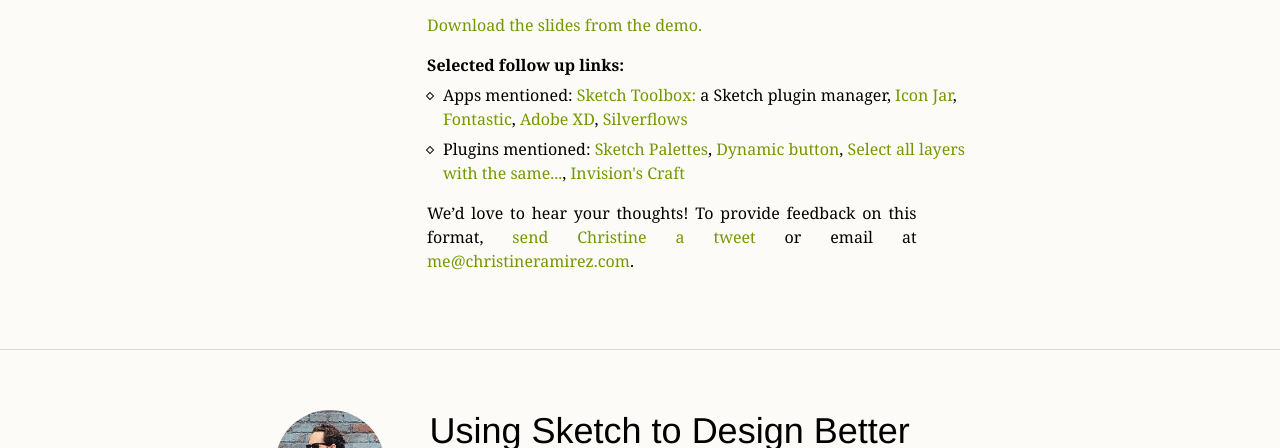
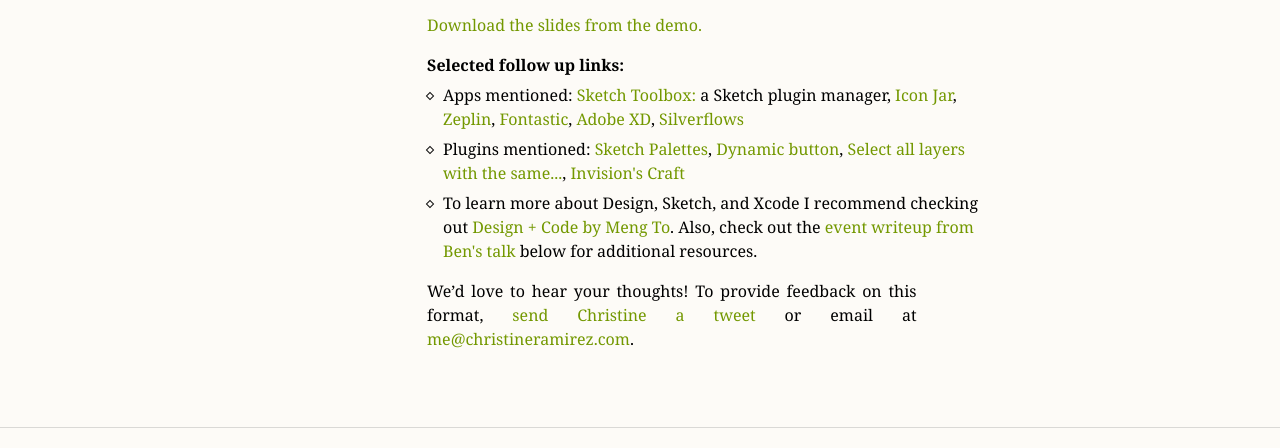
Before and after one commit to christineramirez/design-collab, a plain HTML site: page index.html in a window 1280 px wide. Shown: the part 1396-1844 px from the top of the page. Drawn offline with nearby package versions, Linux system fonts and the light colour scheme; a script that the page names is missing.

Commit message:
Added additional apps and resources mentioned

```diff
--- a/index.html
+++ b/index.html
@@ -131,9 +131,11 @@
             <h4 class="strong">Selected follow up links:</h4>
 
             <ul class="diamond">
-              <li>Apps mentioned: <a href="http://sketchtoolbox.com/" target="_blank">Sketch Toolbox:</a> a Sketch plugin manager, <a href="http://geticonjar.com" target="_blank">Icon Jar</a>,
+              <li>Apps mentioned: <a href="http://sketchtoolbox.com/" target="_blank">Sketch Toolbox:</a> a Sketch plugin manager, <a href="http://geticonjar.com" target="_blank">Icon Jar</a>, <a href="https://zeplin.io/" target="_blank">Zeplin</a>,
    <a href="http://fontastic.me/" target="_blank">Fontastic</a>, <a href="http://www.adobe.com/products/experience-design.html" target="_blank">Adobe XD</a>, <a href="http://silverflows.com/" target="_blank">Silverflows</a></li>
               <li>Plugins mentioned: <a href="https://github.com/andrewfiorillo/sketch-palettes" target="_blank">Sketch Palettes</a>, <a href="https://github.com/fuggfuggfugg/sketch-dynamic-button-3.5" target="_blank">Dynamic button</a>, <a href="https://github.com/wonderbit/sketch-select-similar-layers" target="_blank">Select all layers with the same...</a>, <a href="https://www.invisionapp.com/craft" target="_blank">Invision's Craft</a></li>
+              <li>To learn more about Design, Sketch, and Xcode I recommend checking out <a href="https://designcode.io/" target="_blank">Design + Code by Meng To</a>. Also, check out the <a href="#sketchben">event writeup from Ben's talk</a> below for additional resources.</li>
+
             </ul>
 
             <p>We’d love to hear your thoughts! To provide feedback on this format, <a href="https://twitter.com/stylefunky" target="_blank">send Christine a tweet</a> or email at <a href="mailto:me@christineramirez.com" target="_blank">me@christineramirez.com</a>.</p>
@@ -154,7 +156,7 @@
             </ul>
           </div>
           <div class="event-info">
-            <h3>Using Sketch to Design Better Products <span>with Ben</span></h3>
+            <h3 id="sketchben">Using Sketch to Design Better Products <span>with Ben</span></h3>
 
             <h4 class="strong">Ben talked about:</h4>
             <ul class="diamond">
```
